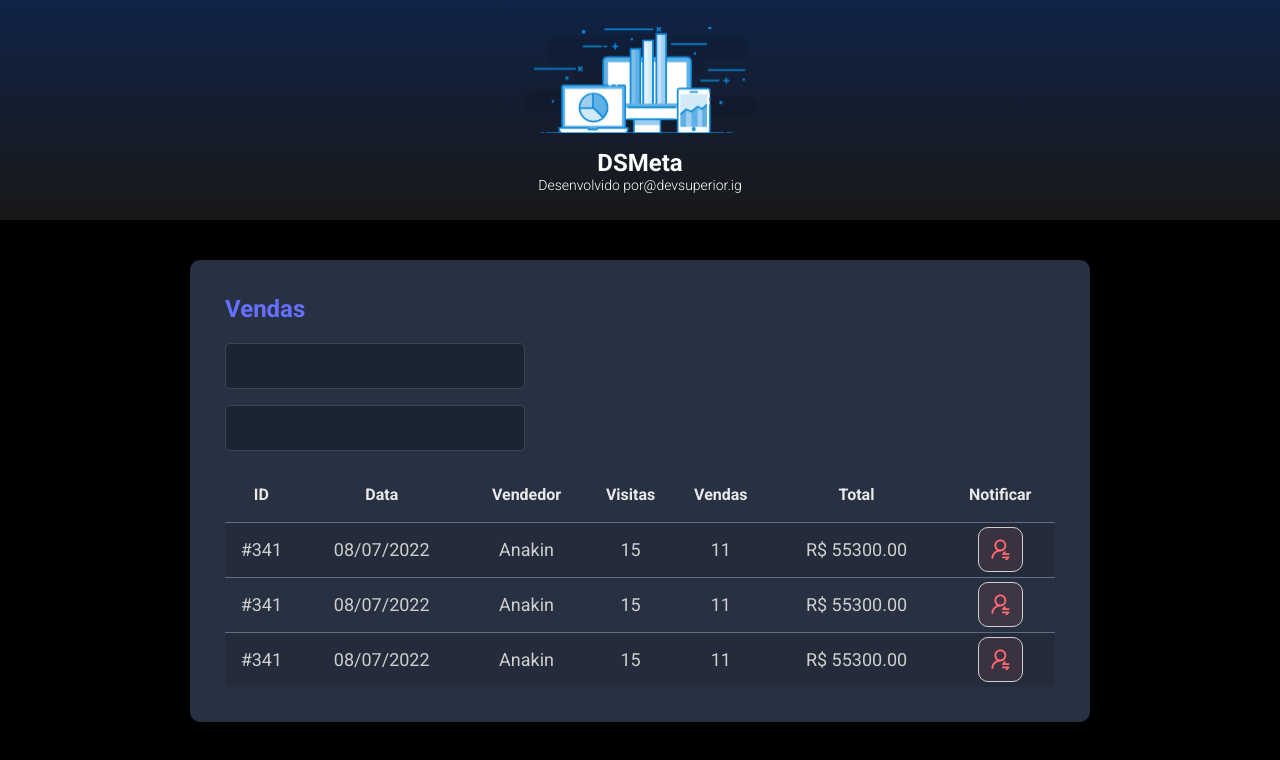
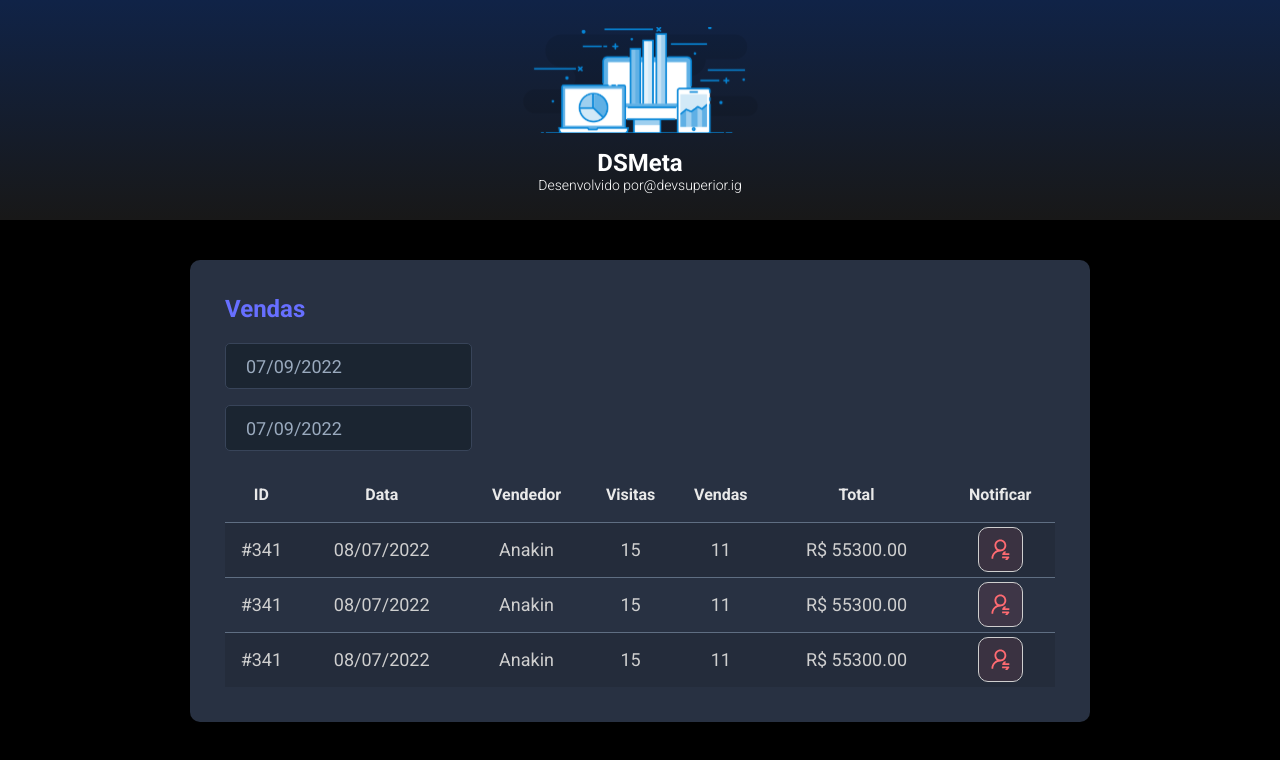
Before and after one commit to antonioalmeidas/dsmeta, a React (Vite) app in the folder frontend/: page / in a window 1280 px wide. Shown: the top 760 px of the page. Built offline with nearby package versions, Linux system fonts and the light colour scheme.

Commit message:
Datepicher

```diff
--- a/frontend/package.json
+++ b/frontend/package.json
@@ -9,7 +9,9 @@
     "preview": "vite preview"
   },
   "dependencies": {
+    "@types/react-datepicker": "4.4.2",
     "react": "^18.2.0",
+    "react-datepicker": "4.8.0",
     "react-dom": "^18.2.0"
   },
   "devDependencies": {
--- a/frontend/src/components/SalesCard/index.tsx
+++ b/frontend/src/components/SalesCard/index.tsx
@@ -1,16 +1,28 @@
-import NotificationButton from '../NotficationButton'
-import './styles.css'
+import DatePicker from "react-datepicker";
+import "react-datepicker/dist/react-datepicker.css";
+import NotificationButton from "../NotficationButton";
+import "./styles.css";
 
 function SalesCard() {
-    return(
+  return (
     <div className="dsmeta-card">
       <h2 className="dsmeta-sales-title">Vendas</h2>
       <div>
         <div className="dsmeta-form-control-container">
-            <input className="dsmeta-form-control" type="text"/>
+          <DatePicker
+            selected={new Date()}
+            onChange={(date: Date) => {}}
+            className="dsmeta-form-control"
+            dateFormat="dd/MM/yyyy"
+          />
         </div>
         <div className="dsmeta-form-control-container">
-            <input className="dsmeta-form-control" type="text"/>
+          <DatePicker
+            selected={new Date()}
+            onChange={(date: Date) => {}}
+            className="dsmeta-form-control"
+            dateFormat="dd/MM/yyyy"
+          />
         </div>
       </div>
 
@@ -37,7 +49,7 @@
               <td>R$ 55300.00</td>
               <td>
                 <div className="dsmeta-red-btn-container">
-                    <NotificationButton/>
+                  <NotificationButton />
                 </div>
               </td>
             </tr>
@@ -50,7 +62,7 @@
               <td>R$ 55300.00</td>
               <td>
                 <div className="dsmeta-red-btn-container">
-                    <NotificationButton/>
+                  <NotificationButton />
                 </div>
               </td>
             </tr>
@@ -63,18 +75,15 @@
               <td>R$ 55300.00</td>
               <td>
                 <div className="dsmeta-red-btn-container">
-                    <NotificationButton/>
+                  <NotificationButton />
                 </div>
               </td>
             </tr>
           </tbody>
-
         </table>
       </div>
-
     </div>
-    )
-
+  );
 }
 
-  export default SalesCard
+export default SalesCard;
```
Also changed, not shown: 1 other file (tests, documents, lock files or other folders). Lines whose indentation alone changed are shown as unchanged.
